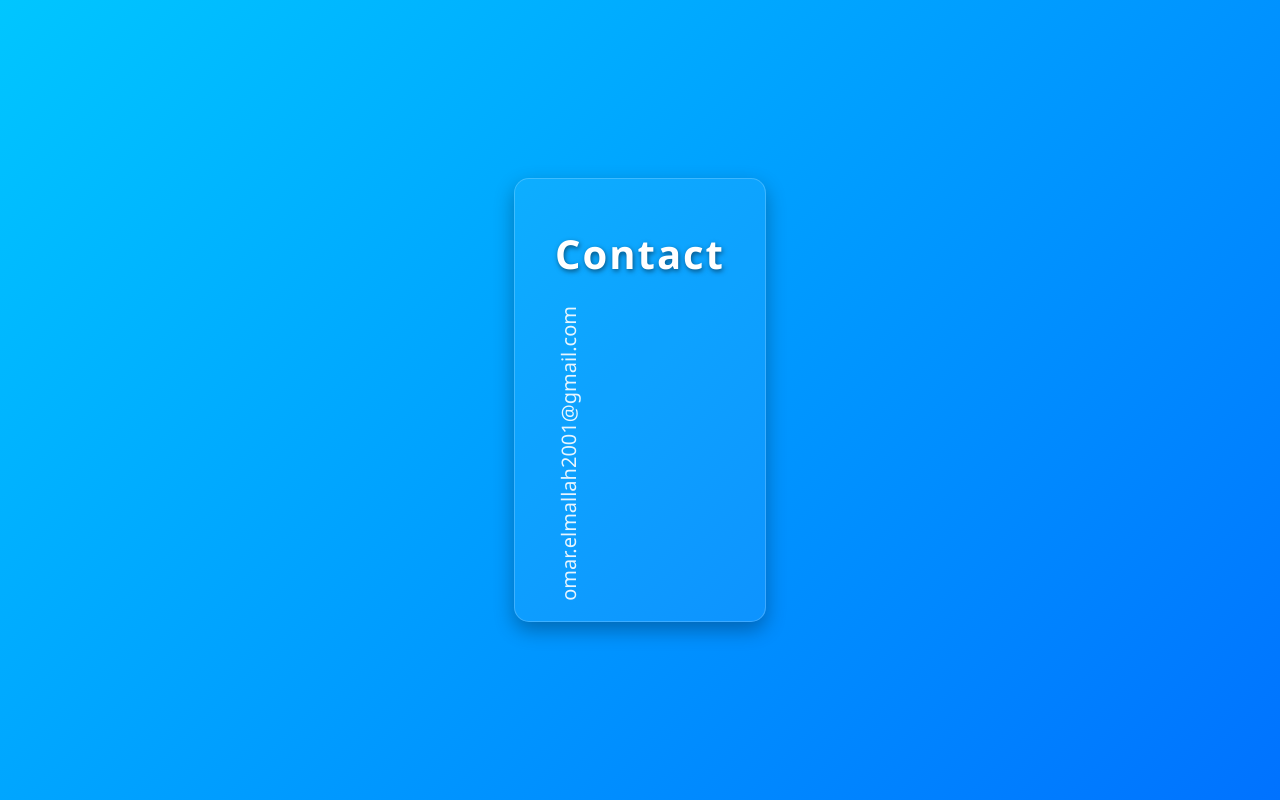
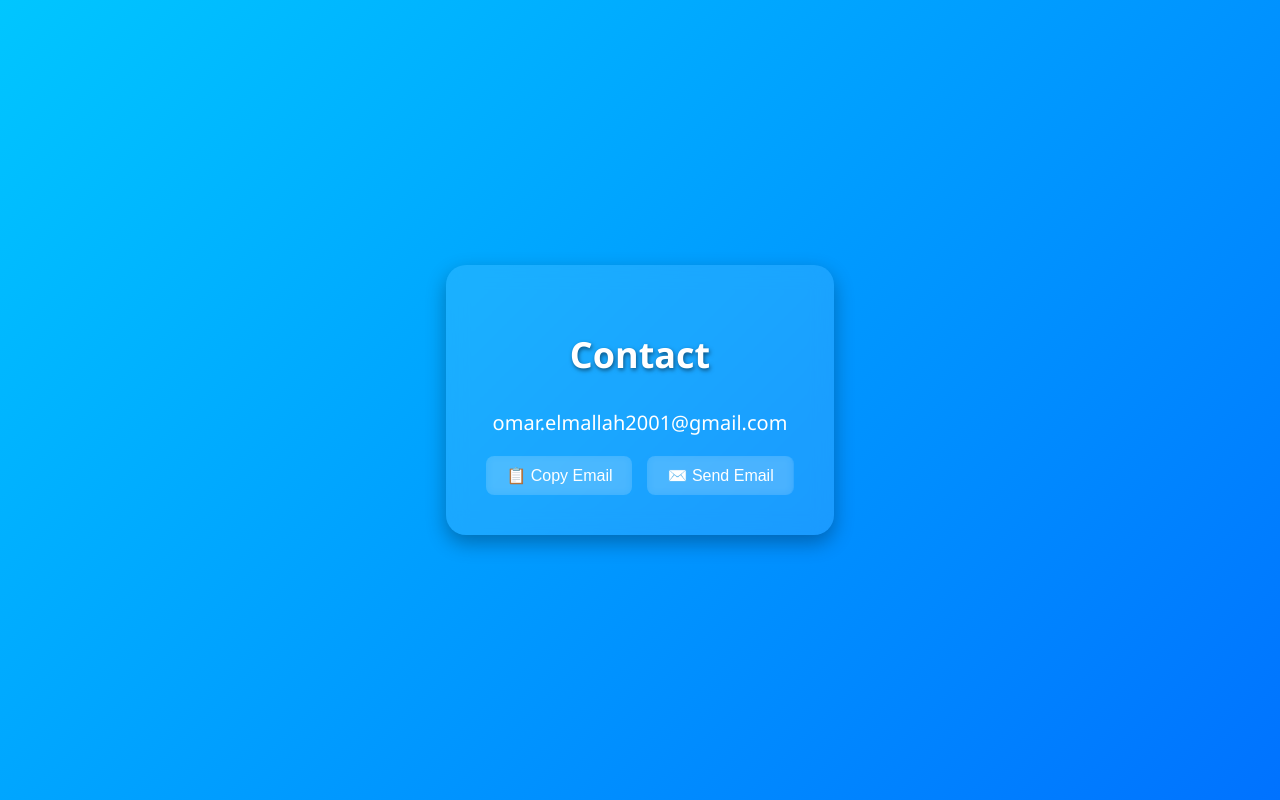
Before and after one commit to omar0elmallah/contact, a plain HTML site: page index.html in a window 1280 px wide. Drawn offline with Linux system fonts and the light colour scheme.

Commit message:
Update index.html

```diff
--- a/index.html
+++ b/index.html
@@ -7,43 +7,94 @@
     body {
       margin: 0;
       height: 100vh;
+      background: linear-gradient(135deg, #00c6ff, #0072ff);
+      font-family: 'Segoe UI', Tahoma, Geneva, Verdana, sans-serif;
       display: flex;
       justify-content: center;
       align-items: center;
-      background: linear-gradient(135deg, #00c6ff, #0072ff);
-      font-family: 'Segoe UI', Tahoma, Geneva, Verdana, sans-serif;
       color: #fff;
     }
 
     .container {
+      background: rgba(255, 255, 255, 0.1);
+      padding: 40px;
+      border-radius: 20px;
+      box-shadow: 0 8px 20px rgba(0, 0, 0, 0.3);
       text-align: center;
-      padding: 20px 40px;
-      background: rgba(255, 255, 255, 0.05);
-      border: 1px solid rgba(255, 255, 255, 0.2);
-      border-radius: 15px;
-      box-shadow: 0 8px 20px rgba(0, 0, 0, 0.3);
+      backdrop-filter: blur(10px);
     }
 
     h1 {
-      font-size: 40px;
-      margin-bottom: 25px;
-      text-shadow: 1px 2px 5px rgba(0, 0, 0, 0.5);
-      letter-spacing: 2px;
+      font-size: 36px;
+      margin-bottom: 30px;
+      text-shadow: 1px 2px 4px rgba(0, 0, 0, 0.5);
     }
 
-    .vertical-text {
-      writing-mode: vertical-rl;
-      transform: rotate(180deg);
+    .email {
       font-size: 20px;
-      opacity: 0.9;
-      user-select: all;
+      margin-bottom: 20px;
+      word-break: break-all;
+    }
+
+    .buttons {
+      display: flex;
+      gap: 15px;
+      justify-content: center;
+      flex-wrap: wrap;
+    }
+
+    button {
+      padding: 10px 20px;
+      font-size: 16px;
+      border: none;
+      border-radius: 8px;
+      cursor: pointer;
+      background: #ffffff20;
+      color: white;
+      backdrop-filter: blur(4px);
+      transition: 0.3s;
+    }
+
+    button:hover {
+      background: #ffffff40;
+      transform: scale(1.05);
+    }
+
+    .copied {
+      margin-top: 15px;
+      font-size: 14px;
+      color: #d4ffd4;
+      display: none;
     }
   </style>
 </head>
 <body>
   <div class="container">
     <h1>Contact</h1>
-    <div class="vertical-text">omar.elmallah2001@gmail.com</div>
+    <div class="email" id="email">omar.elmallah2001@gmail.com</div>
+    <div class="buttons">
+      <button onclick="copyEmail()">📋 Copy Email</button>
+      <button onclick="openMail()">✉️ Send Email</button>
+    </div>
+    <div class="copied" id="copied-msg">✔ Email copied!</div>
   </div>
+
+  <script>
+    function copyEmail() {
+      const email = document.getElementById('email').textContent;
+      navigator.clipboard.writeText(email).then(() => {
+        const msg = document.getElementById('copied-msg');
+        msg.style.display = 'block';
+        setTimeout(() => {
+          msg.style.display = 'none';
+        }, 2000);
+      });
+    }
+
+    function openMail() {
+      const email = document.getElementById('email').textContent;
+      window.location.href = `mailto:${email}`;
+    }
+  </script>
 </body>
 </html>
```
